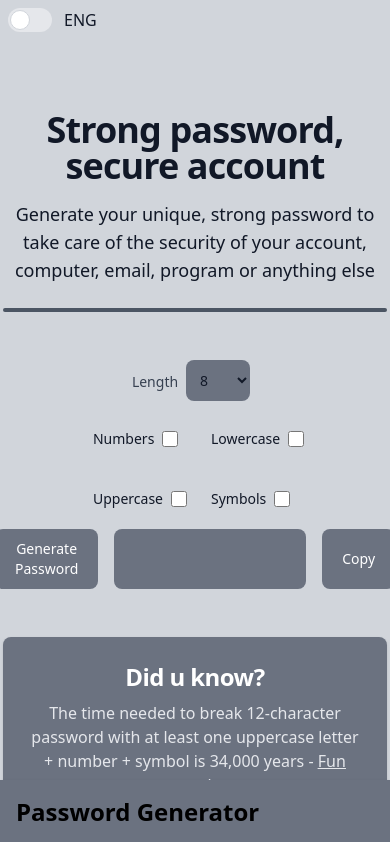
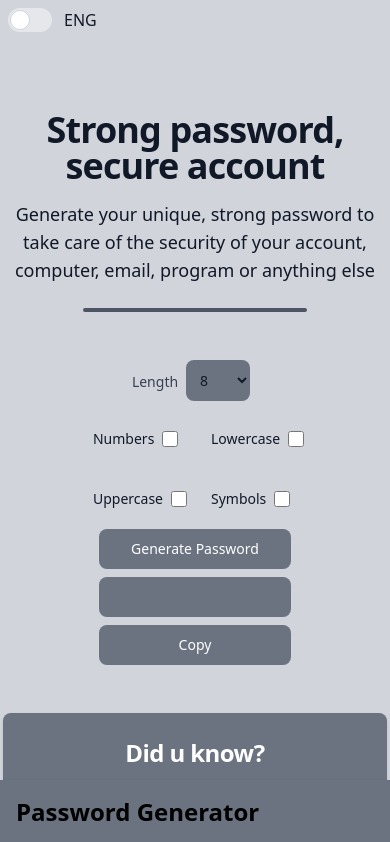
Before and after one commit to WarcholF/PasswordGenerator, a React (Create React App) app in the folder password-generator/: page / in a window 390 px wide. Shown: the top 842 px of the page. Built offline with nearby package versions, Linux system fonts and the light colour scheme; the HTML template or start-up script is replaced by a standard one.

Commit message:
Buttons layout changed

```diff
--- a/password-generator/src/components/ENG/FormEng.js
+++ b/password-generator/src/components/ENG/FormEng.js
@@ -220,7 +220,7 @@ const FormEng = () => {
           </div>
         </div>
       </div>
-      <div class="flex justify-center">
+      <div class="flex justify-center max-sm:grid">
         <button
           type="button"
           class="py-2.5 px-5 mx-2 mb-2 text-sm font-medium text-white focus:outline-none bg-gray-500 rounded-lg focus:z-10  dark:bg-gray-500 dark:text-white  dark:hover:text-white"
--- a/password-generator/src/components/ENG/HeadingEng.js
+++ b/password-generator/src/components/ENG/HeadingEng.js
@@ -8,7 +8,7 @@ const HeadingEng = () => {
         Generate your unique, strong password to take care of the security of
         your account, computer, email, program or anything else
       </p>
-      <hr class="w-96 h-1 mx-auto my-6 bg-gray-600 border-0 rounded md:my-10 dark:bg-gray-600"></hr>
+      <hr class="w-96 max-md:w-56 h-1 mx-auto my-6 bg-gray-600 border-0 rounded md:my-10 dark:bg-gray-600"></hr>
     </div>
   );
 };
--- a/password-generator/src/components/PL/FormPL.js
+++ b/password-generator/src/components/PL/FormPL.js
@@ -220,7 +220,7 @@ const FormPL = () => {
           </div>
         </div>
       </div>
-      <div class="flex justify-center">
+      <div class="flex justify-center max-sm:grid">
         <button
           type="button"
           class="py-2.5 px-5 mx-2 mb-2 text-sm font-medium text-white focus:outline-none bg-gray-500 rounded-lg focus:z-10  dark:bg-gray-500 dark:text-white  dark:hover:text-white"
--- a/password-generator/src/components/PL/HeadingPL.js
+++ b/password-generator/src/components/PL/HeadingPL.js
@@ -8,7 +8,7 @@ const HeadingPL = () => {
         Wygeneruj swoje wyjątkowe, silne hasło żeby zadbać o bezpieczeństwo
         twojego konta, komputera, maila, programu czy czegokolwiek
       </p>
-      <hr class="w-96 h-1 mx-auto my-6 bg-gray-600 border-0 rounded md:my-10 dark:bg-gray-600"></hr>
+      <hr class="w-96 max-md:w-56 h-1 mx-auto my-6 bg-gray-600 border-0 rounded md:my-10 dark:bg-gray-600"></hr>
     </div>
   );
 };
```
